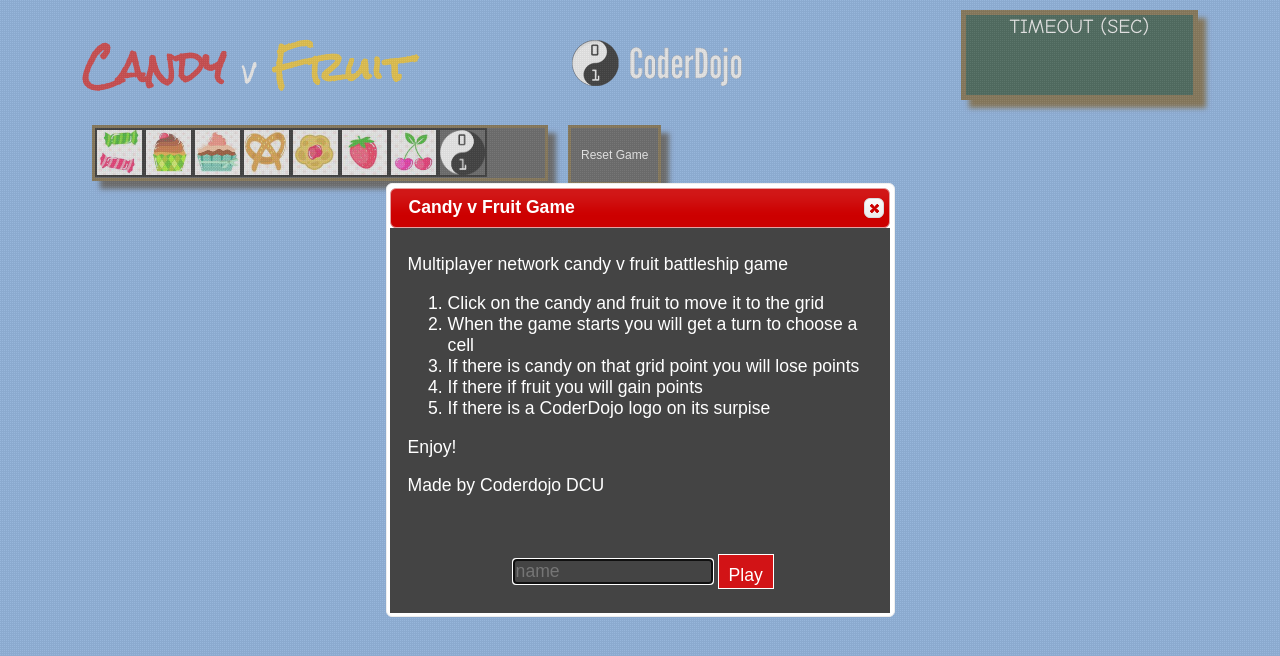
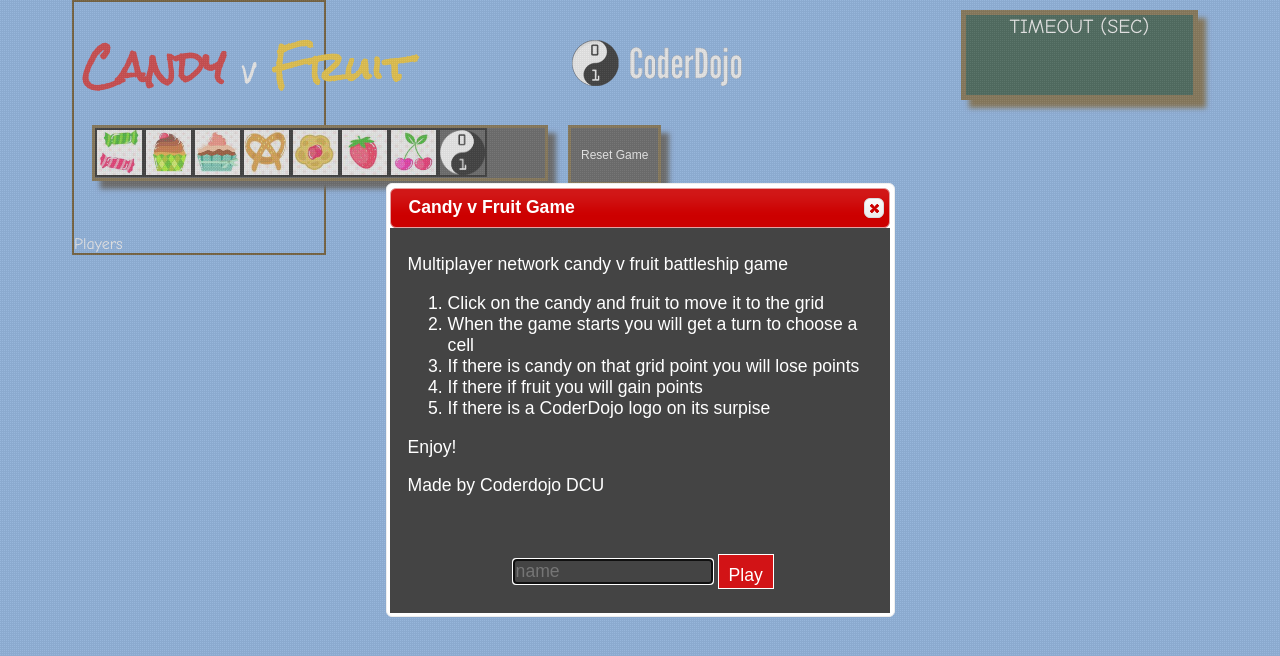
Before and after one commit to CoderDojoDCU/candy-v-fruit, a website: page public/index.html in a window 1280 px wide. Drawn offline with nearby package versions, Linux system fonts and the light colour scheme; no server answers.

Commit message:
Updated with code from class 28 Feb

```diff
--- a/public/css/style.css
+++ b/public/css/style.css
@@ -118,7 +118,6 @@ div.userinfo {
 	width: 800px;
 }
 
-
 div.inputDiv {
     color: red;
 }
@@ -186,3 +185,8 @@ img.gameIcon {
 	background: #444;
 	height: 60px;
 }
+
+#players {
+	width: 250px;
+	border: 2px solid #503400;
+}
--- a/public/index.html
+++ b/public/index.html
@@ -64,6 +64,10 @@
 			</button>
 			<div id="game">
 			</div>
+			<div id="players">
+				<div id="playersHeader">Players</div>
+				<div id="playersList"></div>
+			</div>
 
 
 		</div>
--- a/public/js/game.js
+++ b/public/js/game.js
@@ -127,7 +127,7 @@ function getPlayers() {
 }
 
 function loadPlayers(players) {
-
+	alert(players);
 }
 
 function getUserId(name) {
```
